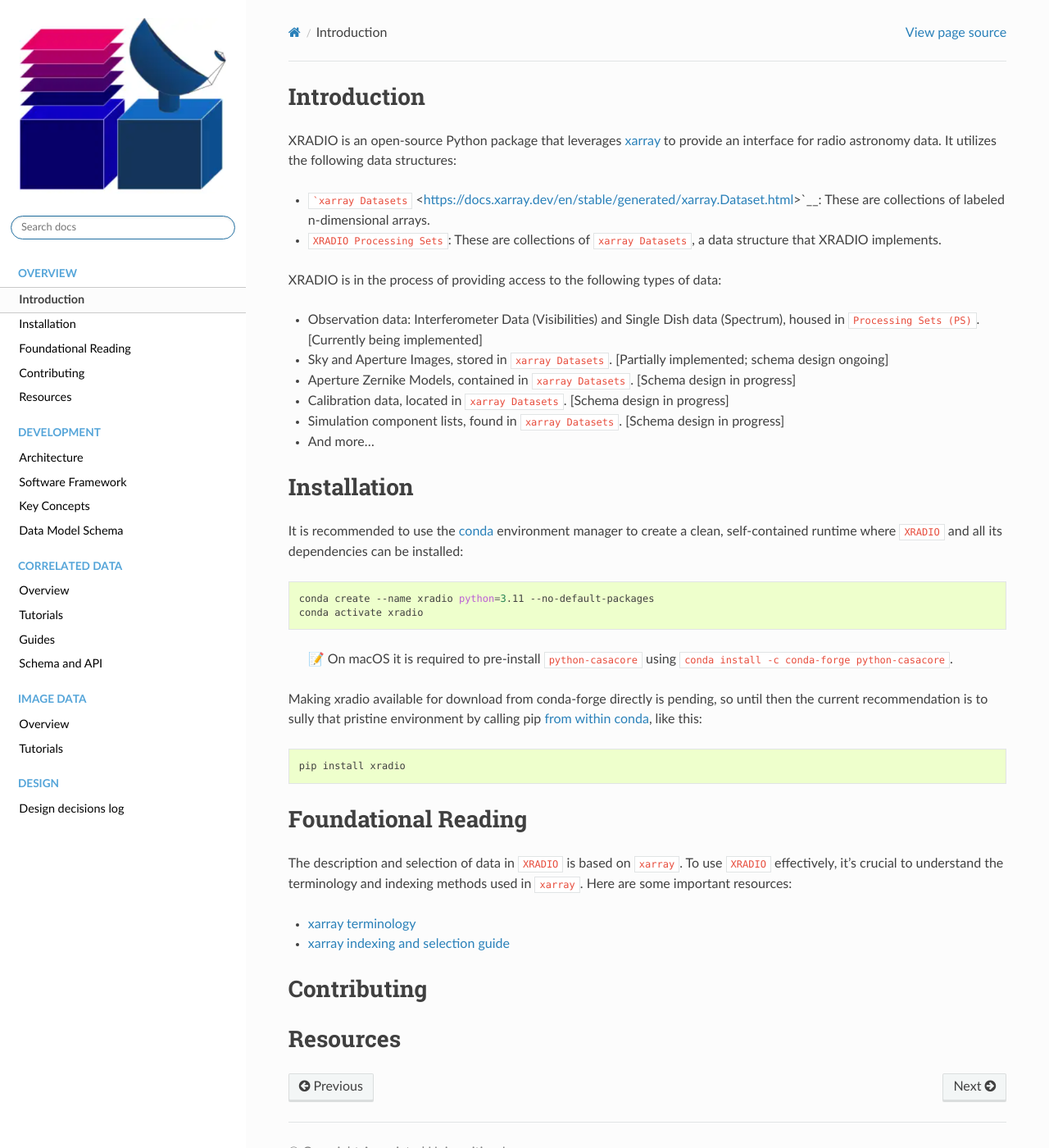
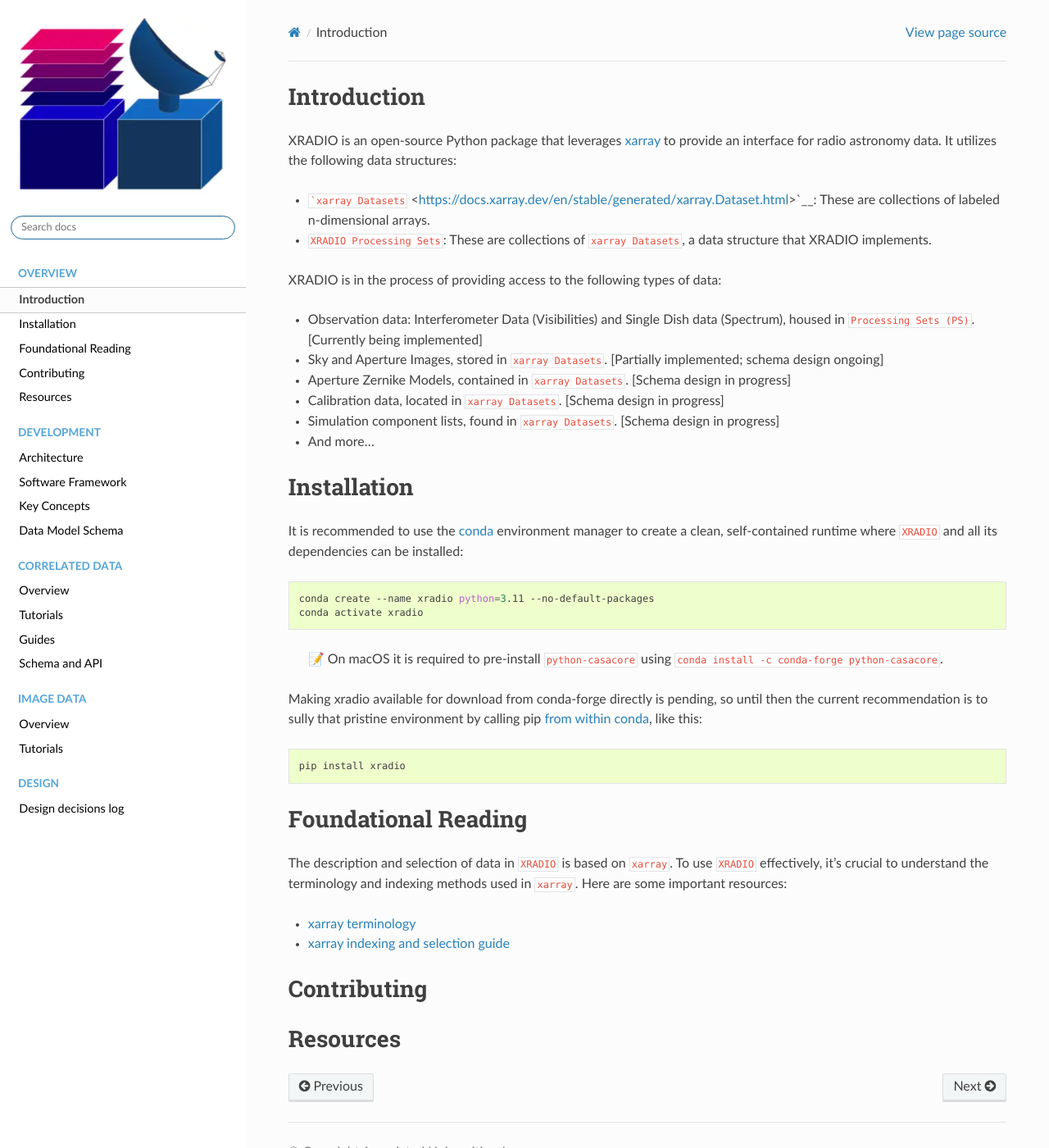
Before and after one commit to casangi/xradio, a Sphinx documentation site: the page built from docs/source/overview.ipynb, in a window 1280 px wide and 1400 px high. Shown: the whole window at 82% size. Built offline with Sphinx 7.4.7 and the Read the Docs theme 2.0.0, drawn with Linux system fonts in a browser that asks for light colours; pages that are not in the unit, such as notebooks, are missing from menus.

Commit message:
Tweak CSS, trying to achieve a more compact layout
We are trying to format rather big tables, so all the margins add up
rather quickly.

```diff
--- a/docs/source/_static/custom.css
+++ b/docs/source/_static/custom.css
@@ -35,3 +35,8 @@
 .customcolor {
    color: red;
 }
+
+/* Make tables a bit more compact */
+.rst-content table.docutils td, .rst-content table.docutils th { padding: 4px 8px; }
+.rst-content dl dd { line-height: 20px; }
+.rst-content code { padding: 1px 2px; }
```
